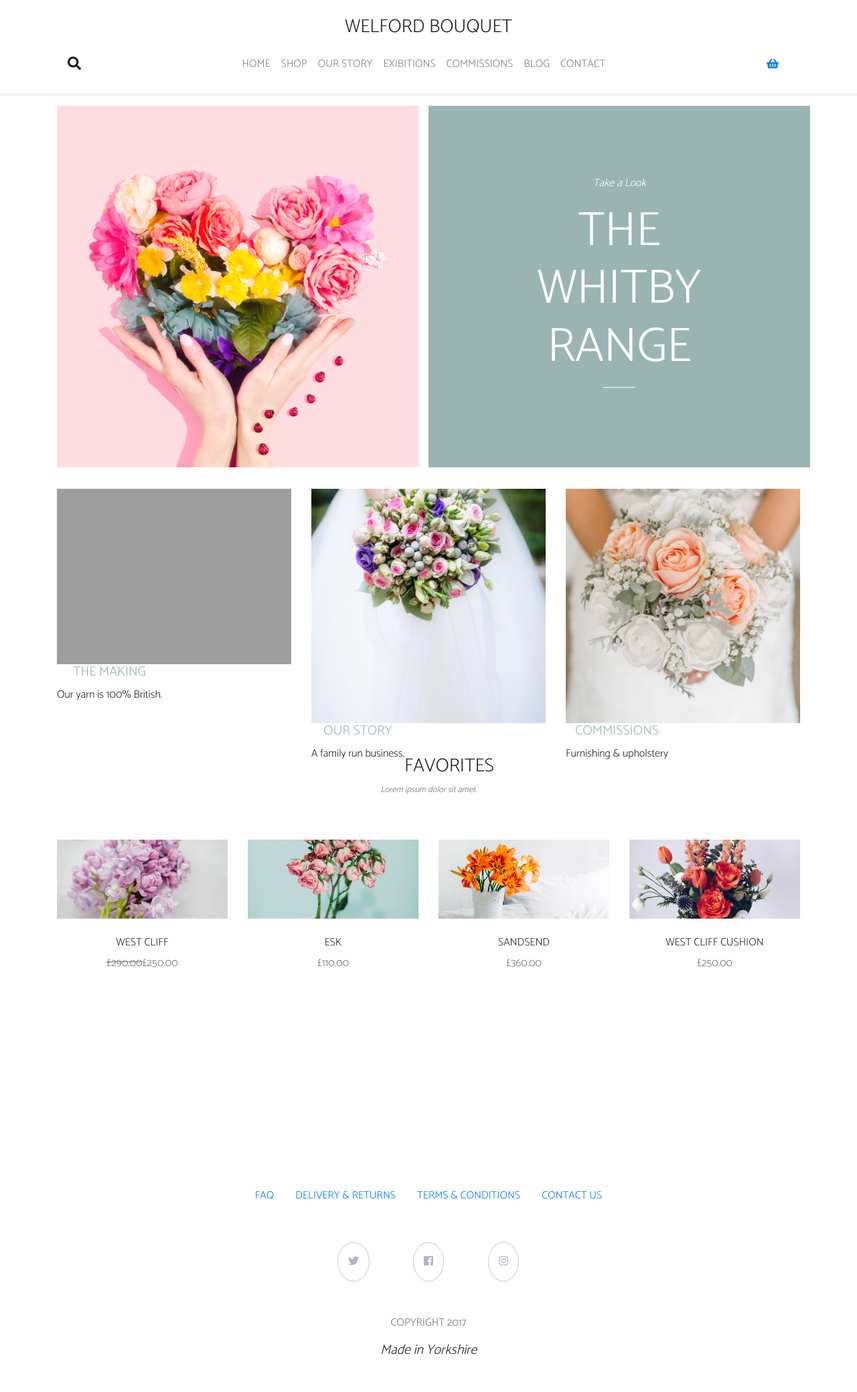
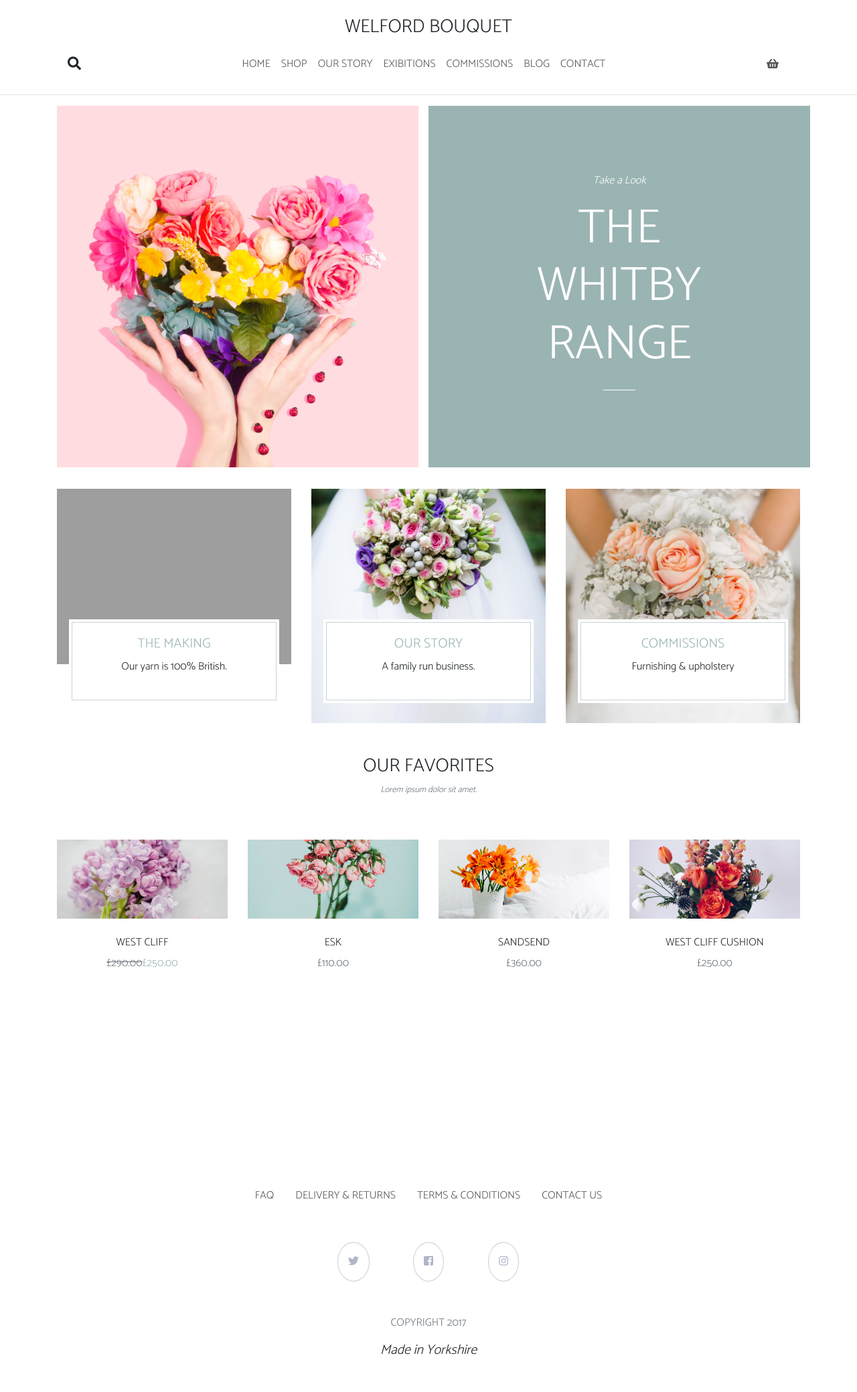
Before and after one commit to MrDamus/WELFORD-BOUQUET, a PHP site: page / in a window 1280 px wide. Shown: the top 2079 px of the page at 67% size. After the commit the page ends 2023 px from the top, so only its background shows below. Run offline with PHP 8.4, Linux system fonts and the light colour scheme; some libraries are stand-ins or nearby versions; grey boxes are pictures that could not be loaded.

Commit message:
navbar items color, thumnails and captions positioned, todo updated

```diff
--- a/index.html
+++ b/index.html
@@ -21,7 +21,7 @@
         WELFORD BOUQUET
       </h3>
     </header>
-    <nav class="navbar navbar-expand-lg navbar-light">
+    <nav class="navbar navbar-expand-lg">
         <form class="navbar-brand form-inline my-2 my-lg-0">
             <i class="fas fa-search"></i>
             <!-- <input class="form-control mr-sm-2" type="search" placeholder="Search">
@@ -82,23 +82,23 @@
       </div>
     </div>
     <div class="row grid-md">
-      <div class="col">
+      <div class="col thumbnail thumbnail-container">
         <img class="img-md" src="/src/assets/thomas-ae-602202-unsplash.jpg" alt="">
-        <div class="bg-white absolute text-center">
+        <div class="thumbnail thumbnail-caption-container text-center">
           <h5 class="font-sea">THE MAKING</h5>
           <p>Our yarn is 100% British.</p>
         </div>
       </div>
-      <div class="col">
+      <div class="col thumbnail thumbnail-container">
         <img class="img-md" src="/src/assets/beatriz-perez-moya-191993-unsplash.jpg" alt="">
-        <div class="bg-white absolute text-center">
+        <div class="thumbnail thumbnail-caption-container text-center">
           <h5 class="font-sea">OUR STORY</h5>
           <p>A family run business.</p>
         </div>
       </div>
-      <div class="col">
+      <div class="col thumbnail thumbnail-container">
         <img class="img-md" src="/src/assets/tom-the-photographer-651516-unsplash.jpg" alt="">
-        <div class="bg-white absolute text-center">
+        <div class="thumbnail thumbnail-caption-container text-center">
           <h5 class="font-sea">COMMISSIONS</h5>
           <p>Furnishing & upholstery</p>
         </div>
@@ -118,7 +118,7 @@
       <div class="col-md-3 column text-center">
           <img class="img-fluid img-sm" src="/src/assets/monika-grabkowska-664428-unsplash.jpg" alt="">
           <h6>WEST CLIFF</h6>
-          <p class="text-muted"><del>£290.00</del><span class="sale-colorpa">£250.00</span></p>
+          <p class="text-muted"><del>£290.00</del><span class="sale-color">£250.00</span></p>
       </div>
       <div class="col-md-3 column text-center">
           <img class="img-fluid img-sm" src="/src/assets/tanalee-youngblood-344759-unsplash.jpg" alt="">
--- a/src/css/index.css
+++ b/src/css/index.css
@@ -1,85 +1,83 @@
 body, h2 {
   font: 100% "Catamaran", sans-serif; }
-
-.container {
+  body a, h2 a {
+    color: #555; }
+  body .container, h2 .container {
     display: flex;
     flex-direction: column; }
-
-header {
+  body header, h2 header {
     text-align: center;
     padding-top: 1.5rem; }
-  header.sub-header {
+    body header.sub-header, h2 header.sub-header {
       padding: 3rem; }
-
-.navbar-nav {
+  body .navbar-nav, h2 .navbar-nav {
     margin-left: auto; }
-  .navbar-nav .nav-link {
-    color: #adb3b8;
+    body .navbar-nav .nav-link, h2 .navbar-nav .nav-link {
+      color: #555;
       text-decoration: none;
       text-decoration-color: initial; }
-
-#basket {
+  body #basket, h2 #basket {
     align-self: center;
     margin-left: auto; }
-
-.sub-nav {
+  body .sub-nav, h2 .sub-nav {
     padding: 2rem; }
-
-.grid-md {
+  body .grid-md, h2 .grid-md {
     padding-top: 2em; }
-
-.bg-sea {
+  body .bg-sea, h2 .bg-sea {
     background-color: #9ab4b3; }
-
-.bg-white {
-  background-color: #fff; }
-
-.font-white {
+  body .font-white, h2 .font-white {
     color: #fff; }
-
-.font-sea {
+  body .font-sea, h2 .font-sea {
     color: #9ab4b3; }
-
-.take-look {
-  max-width: 24rem; }
-
-.absolute {
-  position: absolute; }
-
-.short-hr {
-  max-width: 3rem;
+  body .align-content-center, h2 .align-content-center {
+    justify-content: center;
+    align-items: center;
+    display: flex; }
+  body .take-look, h2 .take-look {
+    max-width: 24rem;
+    display: flex;
+    flex-direction: column; }
+  body .sale-color, h2 .sale-color {
+    color: #9ab4b3; }
+  body .thumbnail-container, h2 .thumbnail-container {
+    position: relative; }
+    body .thumbnail-container .thumbnail-caption-container, h2 .thumbnail-container .thumbnail-caption-container {
+      background-color: #fff;
+      position: absolute;
+      bottom: 10%;
+      left: 10%;
+      right: 10%;
+      padding: 20px;
+      box-shadow: 0 0 0 1px #c9d3d3, 0 0 0 5px white; }
+  body .short-hr, h2 .short-hr {
+    width: 3rem;
     border-color: #fff; }
-
-.img-lg {
+  body .img-lg, h2 .img-lg {
     width: 100%; }
-
-.img-md {
+  body .img-md, h2 .img-md {
     max-height: 350px;
     width: 100%;
     object-fit: cover; }
-
-.img-sm {
+  body .img-sm, h2 .img-sm {
     width: 100%;
     height: 30% !important;
     object-fit: cover;
     padding-bottom: 1.6rem; }
-
-.social-wrapper {
+  body .social-wrapper, h2 .social-wrapper {
     align-self: center;
     width: 400px;
     padding: 2rem; }
-  .social-wrapper .social-parent {
+    body .social-wrapper .social-parent, h2 .social-wrapper .social-parent {
       display: flex;
       justify-content: center; }
-    .social-wrapper .social-parent .social-icon > a {
+      body .social-wrapper .social-parent .social-icon > a, h2 .social-wrapper .social-parent .social-icon > a {
         color: #b0b6c8;
         padding: 15px;
         border: 1px solid #c8ccd0;
         border-radius: 50%; }
-
-footer {
+  body footer, h2 footer {
     text-align: center;
     padding-top: 2rem;
-  padding-bottom: 15rem; }
+    padding-bottom: 8rem; }
 
 /*# sourceMappingURL=index.css.map */
--- a/src/sass/index.scss
+++ b/src/sass/index.scss
@@ -1,10 +1,12 @@
 $font-stack: 'Catamaran', sans-serif;
-$primary-color: #333;
+$primary-color: #555;
 $white-color: #fff;
 $sea-color: rgb(154, 180, 179);
 
 body, h2 {
   font: 100% $font-stack;
+  a{
+    color: $primary-color;
   }
 
   .container {
@@ -23,7 +25,7 @@ header {
   .navbar-nav {
     margin-left: auto;
     .nav-link {
-    color: #adb3b8;
+      color: $primary-color;
       text-decoration: none;
       text-decoration-color: initial;
     }
@@ -46,9 +48,6 @@ header {
   .bg-sea {
     background-color: $sea-color;
   }
-.bg-white {
-  background-color: $white-color;
-}
 
   .font-white {
     color: $white-color;
@@ -58,16 +57,39 @@ header {
     color: $sea-color;
   }
 
+  .align-content-center {
+    justify-content: center;
+    align-items: center;
+    display: flex;
+  }
+
   .take-look {
     max-width: 24rem;
+    display: flex;
+    flex-direction: column;
   }
 
-.absolute {
+  .sale-color {
+    color: $sea-color;
+  }
+
+  .thumbnail-container {
+    position: relative;
+    .thumbnail-caption-container {
+      background-color: $white-color;
       position: absolute;
+      bottom: 10%;
+      left: 10%;
+      right: 10%;
+      padding: 20px;
+      box-shadow:
+      0 0 0 1px rgb(201, 211, 211),
+      0 0 0 5px hsl(0, 0%, 100%);
+    }
   }
 
   .short-hr {
-  max-width: 3rem;
+    width: 3rem;
     border-color: $white-color;
   }
 
@@ -108,5 +130,6 @@ header {
   footer {
     text-align: center;
     padding-top: 2rem;
-  padding-bottom: 15rem;
+    padding-bottom: 8rem;
   }
+}
```
Also changed, not shown: dist/index.html (+8 -8 lines), 2 other files. Lines whose indentation alone changed are shown as unchanged.
